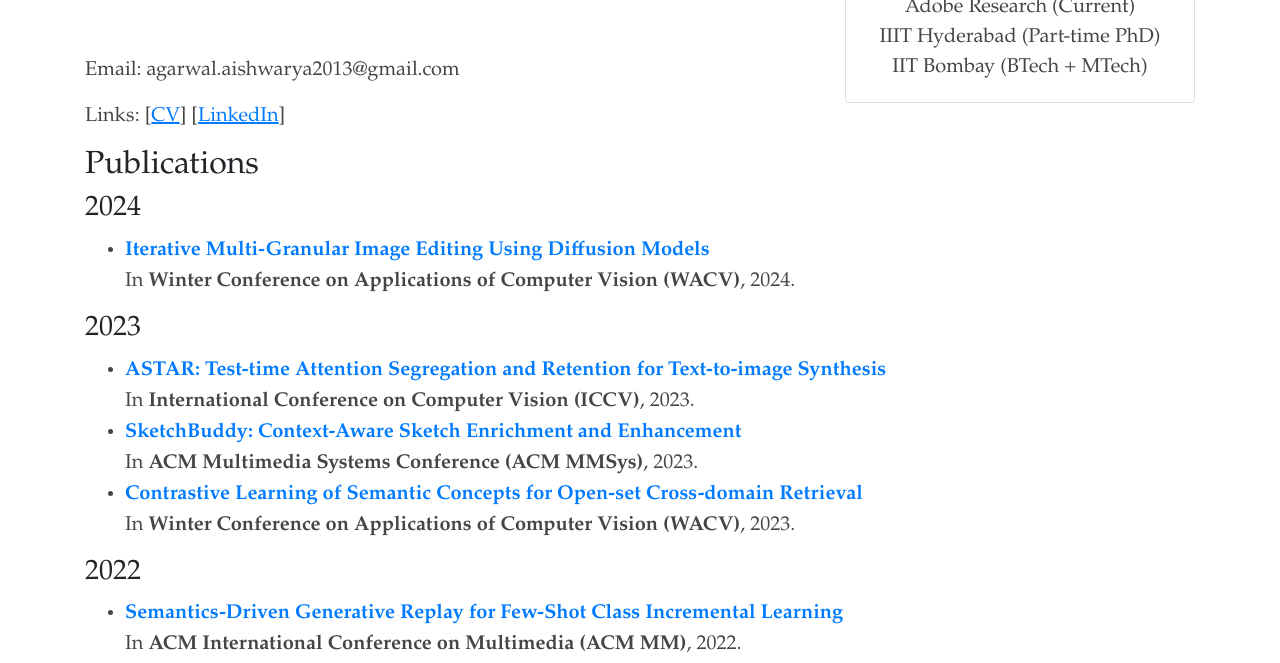
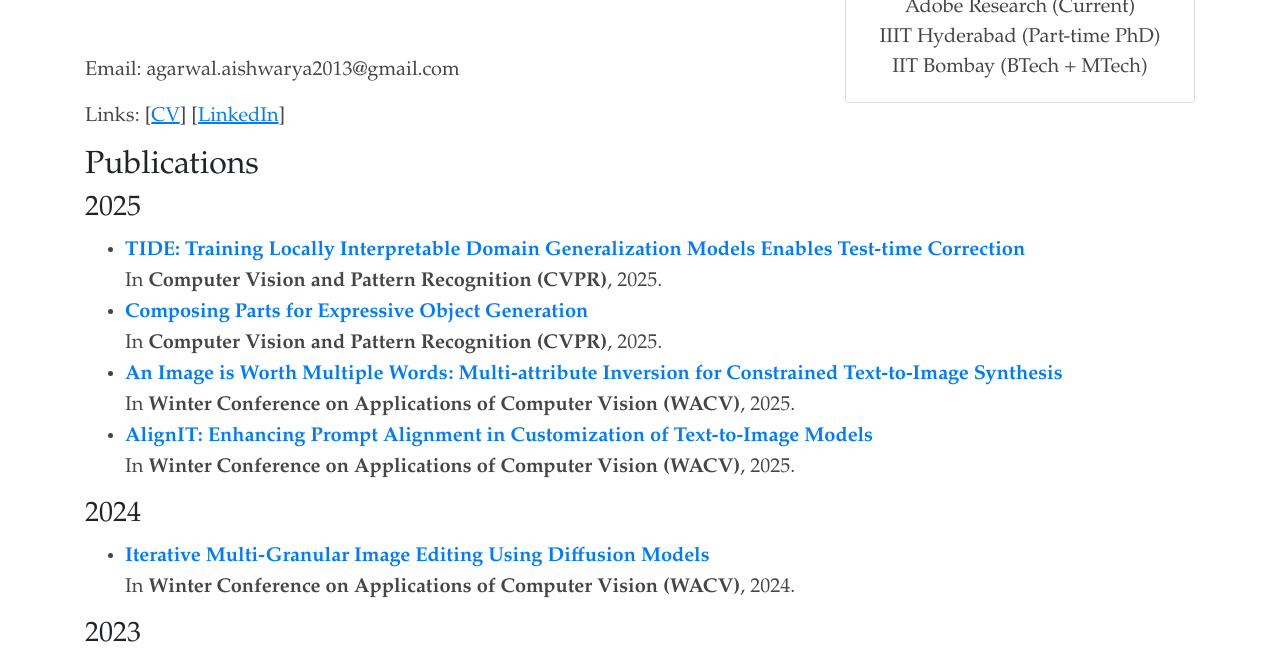
Before and after one commit to aisagarw/aisagarw.github.io, a plain HTML site: page index.html in a window 1280 px wide. Shown: the part 559-1222 px from the top of the page. Drawn offline with nearby package versions, Linux system fonts and the light colour scheme.

Commit message:
Update index.html

```diff
--- a/index.html
+++ b/index.html
@@ -142,6 +142,57 @@
             <div class="row" id="publications">
                 <div class="col">
                     <h2>Publications</h2>
+
+		    <h3>2025</h3>
+                    <ul class="pl">
+
+			<li>
+                            <a href="https://arxiv.org/abs/2411.16788" target="_blank">
+                                <b>TIDE: Training Locally Interpretable Domain Generalization Models Enables Test-time Correction</b>
+                            </a>
+                            <br/>
+                            In <a>
+                                <b>
+                                    Computer Vision and Pattern Recognition (CVPR)</b></a>, 2025.
+                            <br/>
+			</li>
+
+                        <li>
+                            <a href="https://arxiv.org/abs/2406.10197" target="_blank">
+                                <b>Composing Parts for Expressive Object Generation</b>
+                            </a>
+                            <br/>
+                            In <a>
+                                <b>
+                                    Computer Vision and Pattern Recognition (CVPR)</b></a>, 2025.
+                            <br/>
+			</li>
+
+			<li>
+			    <a href="https://arxiv.org/abs/2311.11919" target="_blank">
+                                <b>An Image is Worth Multiple Words: Multi-attribute Inversion for Constrained Text-to-Image Synthesis</b>
+                            </a>
+                            <br/>
+
+                            In <a>
+                                <b>
+                                    Winter Conference on Applications of Computer Vision (WACV)</b></a>, 2025.
+                            <br/>
+                        </li>
+
+                        <li>
+			    <a href="https://arxiv.org/abs/2406.18893" target="_blank">
+                                <b>AlignIT: Enhancing Prompt Alignment in Customization of Text-to-Image Models</b>
+                            </a>
+                            <br/>
+
+<!-- 			    href="https://wacv2025.thecvf.com/home" target="_blank" -->
+                            In <a>
+                                <b>
+                                    Winter Conference on Applications of Computer Vision (WACV)</b></a>, 2025.
+                            <br/>
+                        </li>
+		    </ul>
 
 		    <h3>2024</h3>
                     <ul class="pl">
```
